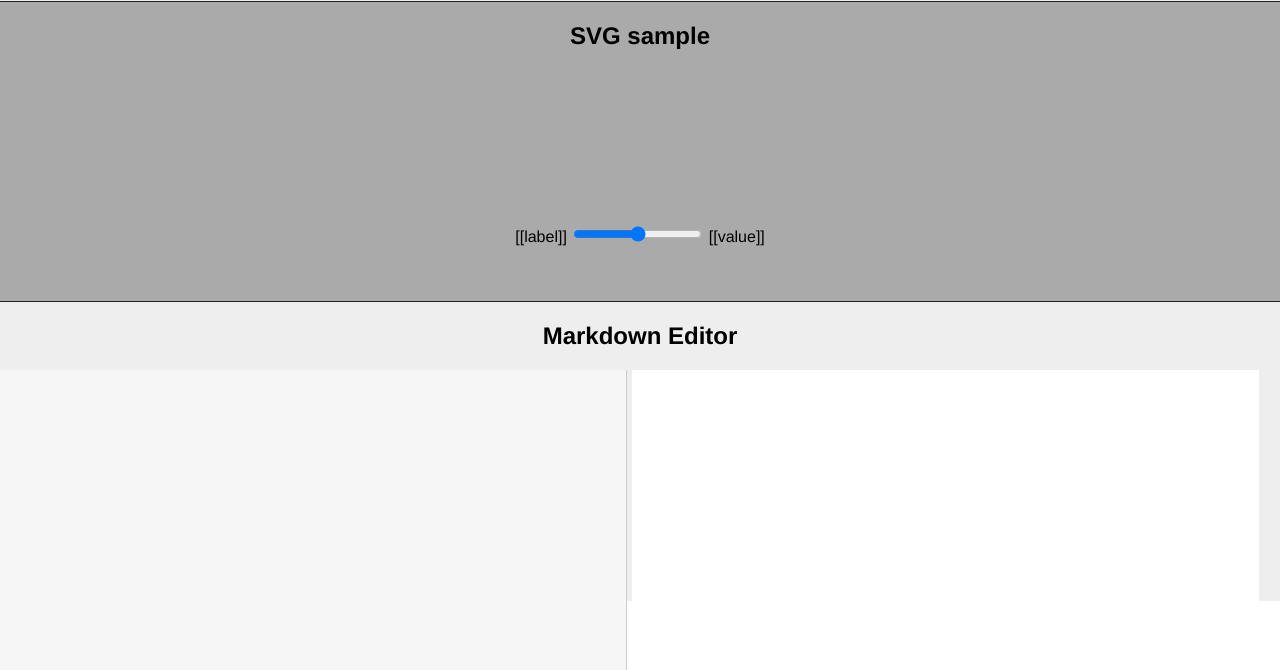
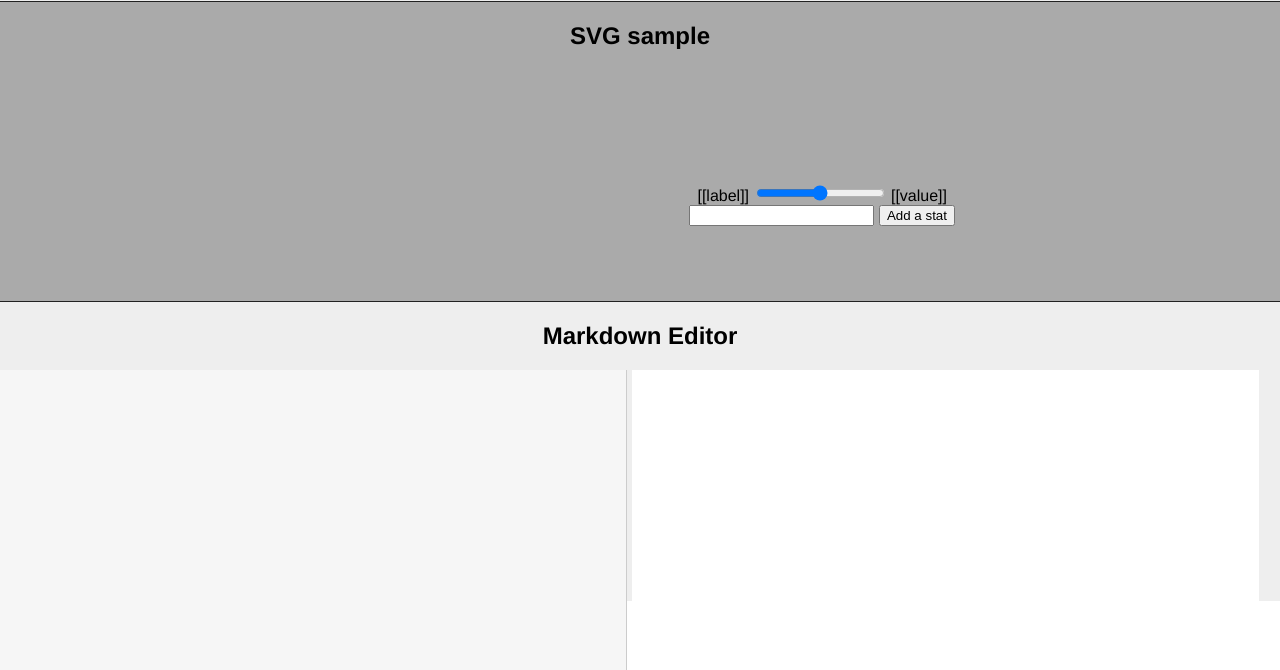
Before and after one commit to yymm/flask-vuejs, a Flask app: page / in a window 1280 px wide. Shown: the part 1236-1906 px from the top of the page. Run offline with Flask 2, Linux system fonts and the light colour scheme; some libraries are stand-ins or nearby versions.

Commit message:
Improve a svg sample.

```diff
--- a/static/css/style.css
+++ b/static/css/style.css
@@ -64,3 +64,8 @@
 	fill: transparent;
 	stroke: #999;
 }
+
+.div-column {
+	margin: 0 30px;
+	display: inline-block;
+}
--- a/static/js/general.js
+++ b/static/js/general.js
@@ -192,5 +192,20 @@
 		format: function(stats){
 			return JSON.stringify(stats, null, 2);
 		}
+	},
+	methods: {
+		add: function(){
+			if(!this.newLabel) return;
+			this.stats.push({
+				label: this.newLabel,
+				value: 100
+			});
+			this.newLabel = '';
+		},
+		remove: function(stat){
+			if(this.stats.length > 3){
+				this.stats.remove(stat.$data);
+			}
+		}
 	}
 })
--- a/templates/index.html
+++ b/templates/index.html
@@ -60,11 +60,18 @@
 <section class="box" style="background-color: #aaa;">
 	<h1>SVG sample</h1>
 	<div id="svg-sample">
-		<svg v-component="polygraph" v-with="stats:stats"></svg>
-		<div v-repeat="stats">
-			<label>[[label]]</label>
-			<input type="range" v-model="value" min="0" max="100" />
-			<span>[[value]]</span>
+		<div class="div-column">
+			<svg v-component="polygraph" v-with="stats:stats"></svg>
+		</div>
+		<div class="div-column">
+			<div v-repeat="stats">
+				<label>[[label]]</label>
+				<input type="range" v-model="value" min="0" max="100" />
+				<span>[[value]]</span>
+				<!--<button v-on="click:remove(this)">x</button>-->
+				<br>
+			</div>
+			<input v-model="newLabel"> <button v-on="click:add">Add a stat</button>
 		</div>
 	</div>
 </section>
```
